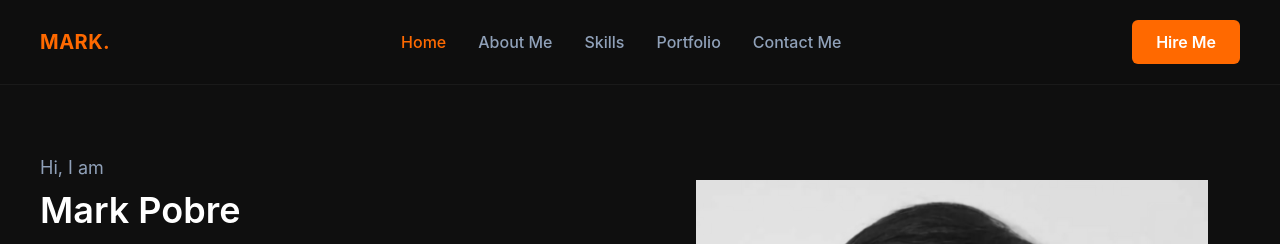
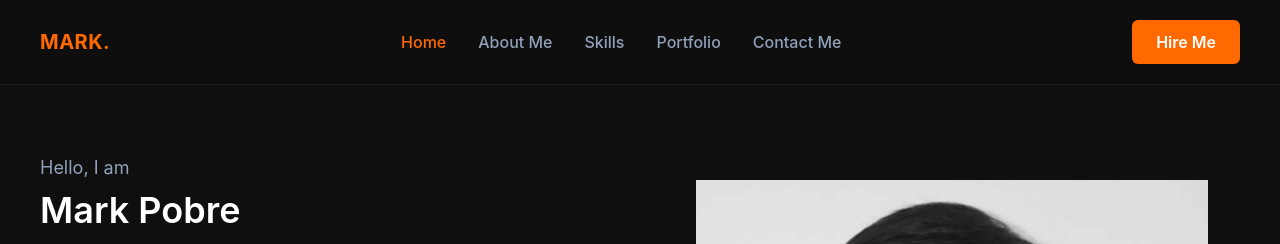
Before and after one commit to MarkPobre/mark-portfolio, a React (Vite) app: page / in a window 1280 px wide. Shown: the top 244 px of the page. Built offline with nearby package versions, Linux system fonts and the light colour scheme.

Commit message:
Update hero introduction

```diff
--- a/src/sections/Hero.tsx
+++ b/src/sections/Hero.tsx
@@ -10,7 +10,7 @@ function Hero() {
       <div className="mx-auto grid min-h-[calc(100vh-7rem)] max-w-7xl items-center gap-12 lg:grid-cols-2">
         <div>
           <p className="mb-2 text-lg text-slate-400">
-            Hi, I am
+            Hello, I am
           </p>
 
           <h1 className="mb-4 text-3xl font-semibold sm:text-4xl">
```
